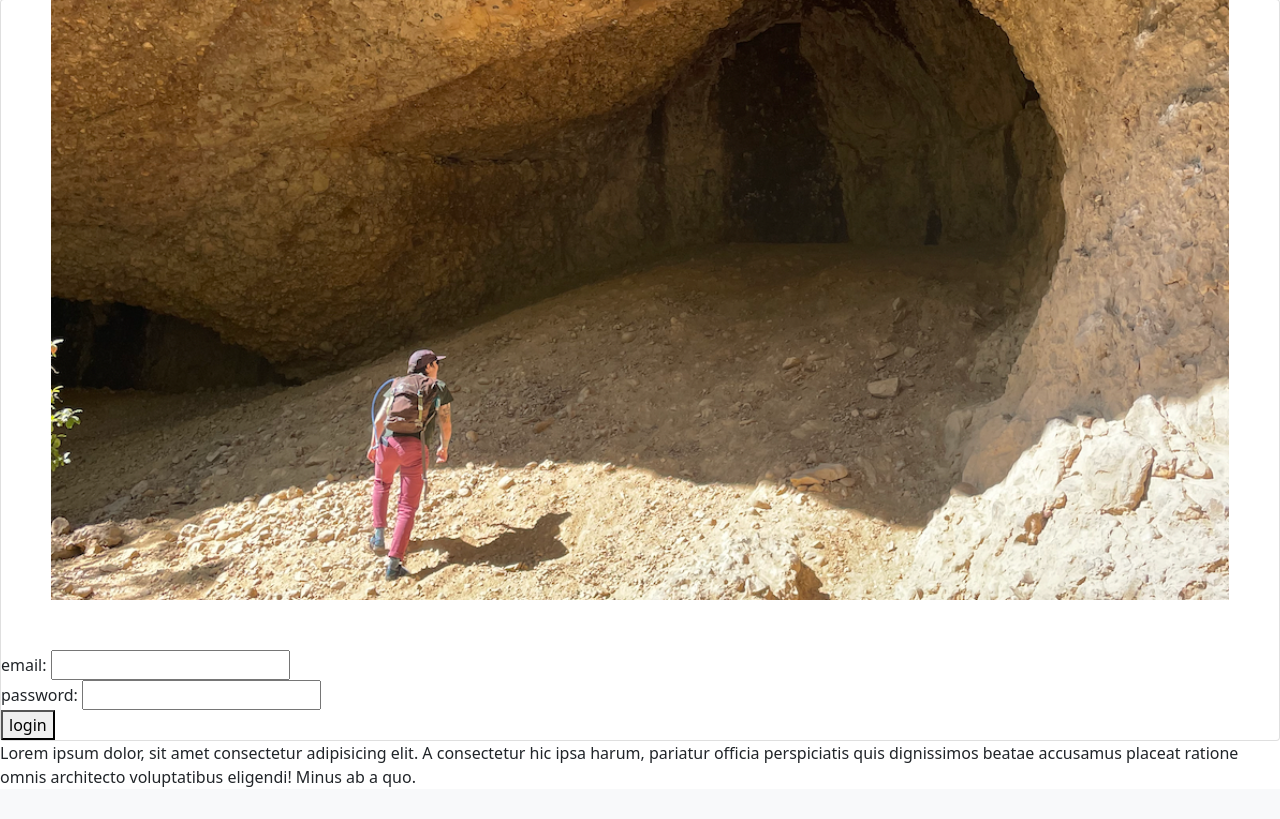
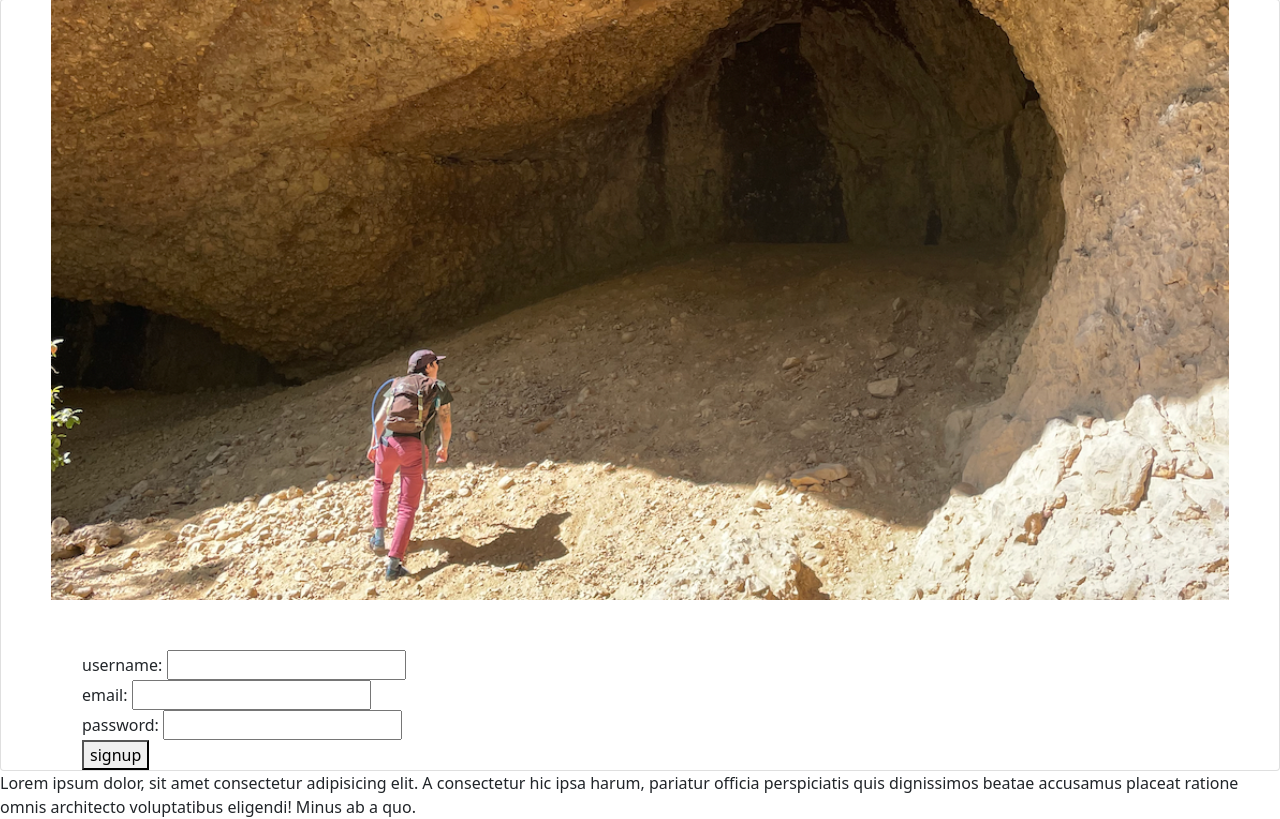
Before and after one commit to brotherson67/Randonne, a Node server app: page / in a window 1280 px wide. Shown: the part 59-878 px from the top of the page. Before the commit the page ends 846 px from the top, so only its background shows below. Run offline with Node 20, Linux system fonts and the light colour scheme; data that the repository does not hold is empty; some libraries are stand-ins or nearby versions.

Commit message:
working on login routes

```diff
--- a/controllers/home-routes.js
+++ b/controllers/home-routes.js
@@ -10,8 +10,7 @@ router.get('/', (req, res) => {
       'id',
       'username',
       'email'
-    ]
-    ,
+    ],
     include: [
       {
         model: Profile,
@@ -19,11 +18,11 @@ router.get('/', (req, res) => {
       },
     ]
   })
-    .then(dbPostData => {
-      const posts = dbPostData.map(post => post.get({ plain: true }));
+    .then(dbUserData => {
+      const users = dbUserData.map(user => user.get({ plain: true }));
 
       res.render('homepage', {
-        posts,
+        users,
         loggedIn: req.session.loggedIn
       });
     })
@@ -46,12 +45,12 @@ router.get('/profile/:id', (req, res) => {
       'user_experience',
       'has_gear',
       'social',
-      'location'
+      'location',
       [sequelize.literal('(SELECT (*) FROM user WHERE profile.id = user.profile_id)')]
     ],
   })
-    .then(dbPostData => {
-      if (!dbPostData) {
+    .then(dbProfileData => {
+      if (!dbProfileData) {
         res.status(404).json({ message: 'No post found with this id' });
         return;
       }
@@ -59,7 +58,7 @@ router.get('/profile/:id', (req, res) => {
 //       const post = dbPostData.get({ plain: true });
 
       res.render('./profile', {
-        post,
+        profile,
         loggedIn: req.session.loggedIn
       });
     })
--- a/views/partials/login.handlebars
+++ b/views/partials/login.handlebars
@@ -4,19 +4,23 @@
 <div>Logged in</div>
 
 {{else}}
-<form class="login-form">
+<div class ="container">
+<form class="signup-form">
   <div>
-    <label for="email-login">email:</label>
-    <input type="text" id="email-login" />
+    <label for="username-signup">username:</label>
+    <input type="text" id="username-signup" />
   </div>
   <div>
-    <label for="password-login">password:</label>
-    <input type="password" id="password-login"/>
+    <label for="email-signup">email:</label>
+    <input type="text" id="email-signup" />
   </div>
   <div>
-    <button type="submit">login</button>
+    <label for="password-signup">password:</label>
+    <input type="password" id="password-signup" />
   </div>
-</form>
+  <div>
+    <button type="submit">signup</button>
+  </div>
 
 {{/if}}
 </div>
--- a/views/signup.handlebars
+++ b/views/signup.handlebars
@@ -1,4 +1,4 @@
-<div>
+{{!-- <div>
 {{#if loggedIn}}
 <div>Logged in</div>
 
@@ -25,4 +25,4 @@
 </form>
 </div>
 {{/if}}
-</div>
+</div> --}}
```
Also changed, not shown: controllers/api/userRoutes.js (+7 -3 lines).
